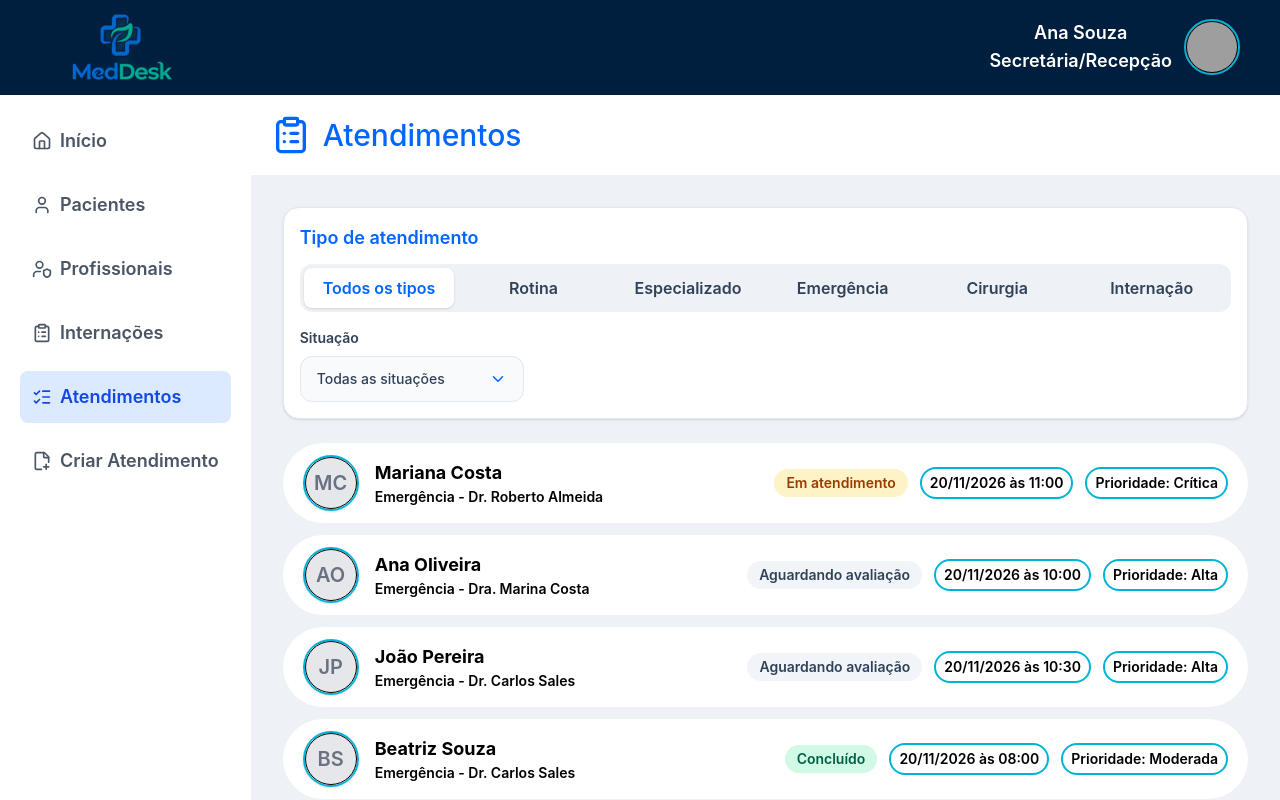
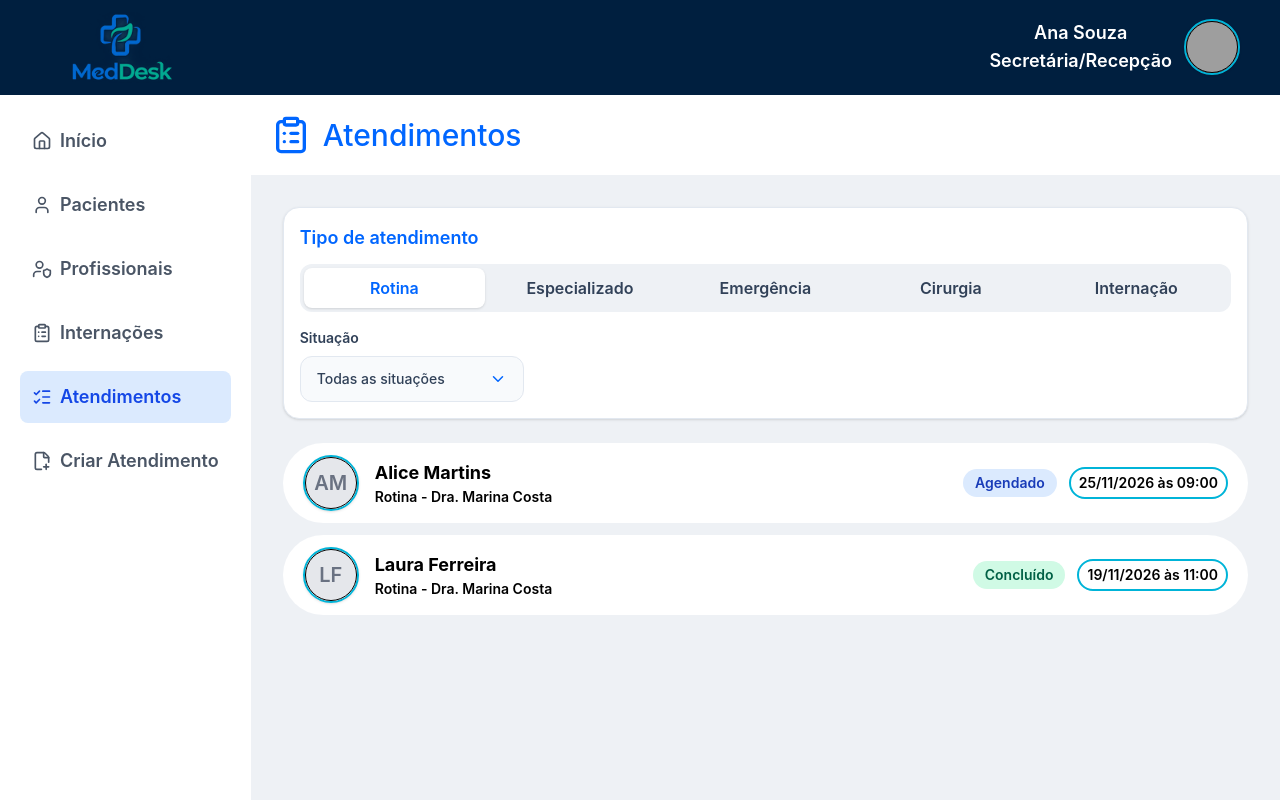
Before and after one commit to Bernardo-Guedes/MedDesk, a React (Vite) app in the folder frontend/: page /admin/atendimentos in a window 1280 px wide. Built offline with nearby package versions, Linux system fonts and the light colour scheme; grey boxes are pictures that could not be loaded.

Commit message:
fix(atendimentos): remove a opção de ver todos simultaneamente

```diff
--- a/frontend/src/pages/admin/Atendimentos.tsx
+++ b/frontend/src/pages/admin/Atendimentos.tsx
@@ -31,8 +31,7 @@ type Atendimento = {
   | { tipo: Exclude<Tipo, "Emergência">; prioridade?: never }
 );
 
-const tipos: { valor: Tipo | ""; texto: string }[] = [
-  { valor: "", texto: "Todos os tipos" },
+const tipos: { valor: Tipo; texto: string }[] = [
   { valor: "Rotina", texto: "Rotina" },
   { valor: "Especializado", texto: "Especializado" },
   { valor: "Emergência", texto: "Emergência" },
@@ -87,17 +86,15 @@ const atendimentos: Atendimento[] = [
 ];
 
 function Atendimentos() {
-  const [tipo, setTipo] = useState<Tipo | "">("");
+  const [tipo, setTipo] = useState<Tipo>("Rotina");
   const [situacao, setSituacao] = useState("");
   const [prioridade, setPrioridade] = useState("");
 
-  const situacoes = tipo
-    ? situacoesPorTipo[tipo]
-    : [...new Set(Object.values(situacoesPorTipo).flat())];
+  const situacoes = situacoesPorTipo[tipo];
 
   const filtrados = atendimentos
     .filter((atendimento) =>
-      (!tipo || atendimento.tipo === tipo) &&
+      atendimento.tipo === tipo &&
       (!situacao || atendimento.situacao === situacao) &&
       (!prioridade || (atendimento.tipo === "Emergência" && atendimento.prioridade === prioridade)),
     )
@@ -107,8 +104,6 @@ function Atendimentos() {
           || a.data.localeCompare(b.data)
           || a.horario.localeCompare(b.horario);
       }
-      if (a.tipo === "Emergência") return -1;
-      if (b.tipo === "Emergência") return 1;
       return 0;
     });
 
```
Also changed, not shown: 1 other file (tests, documents, lock files or other folders).
